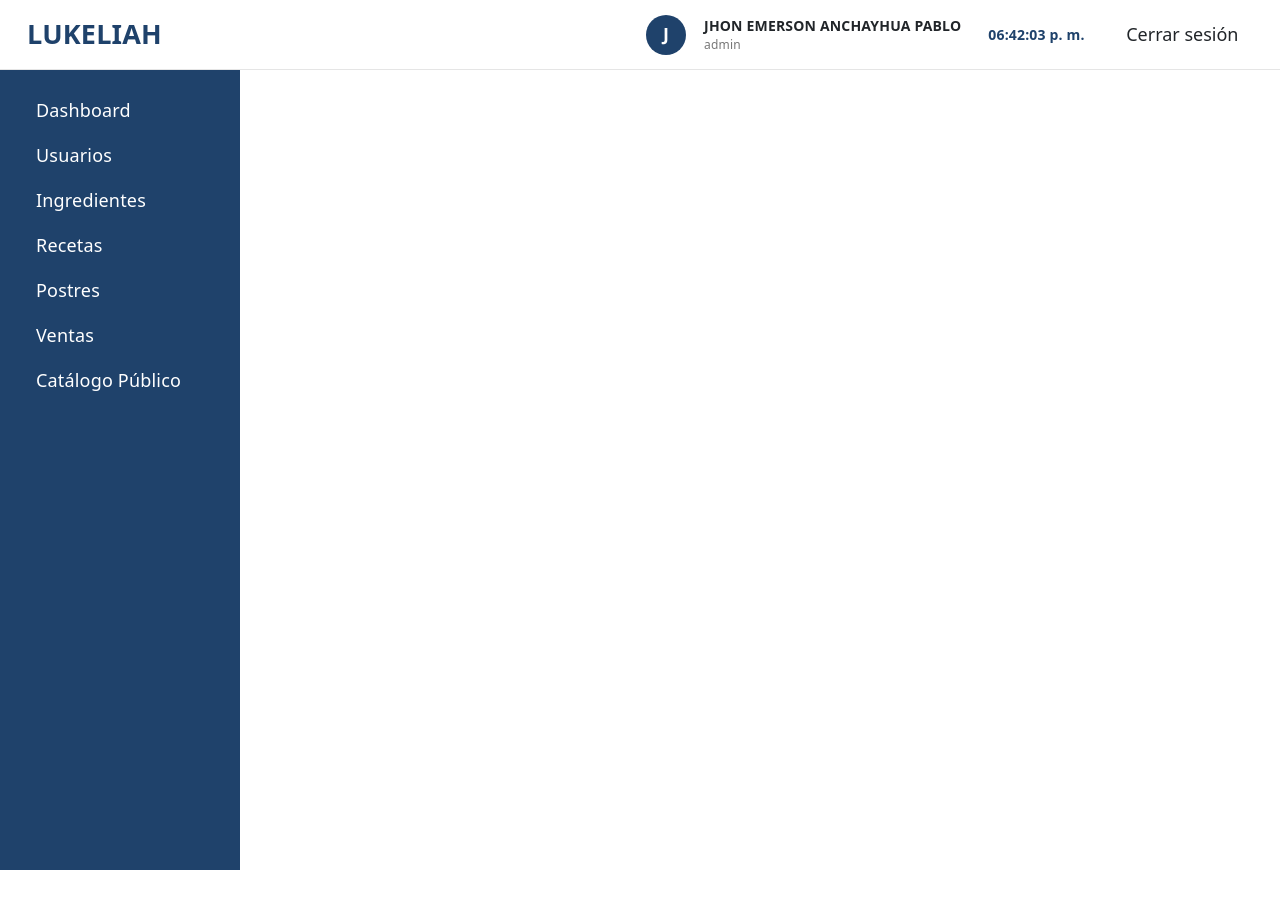
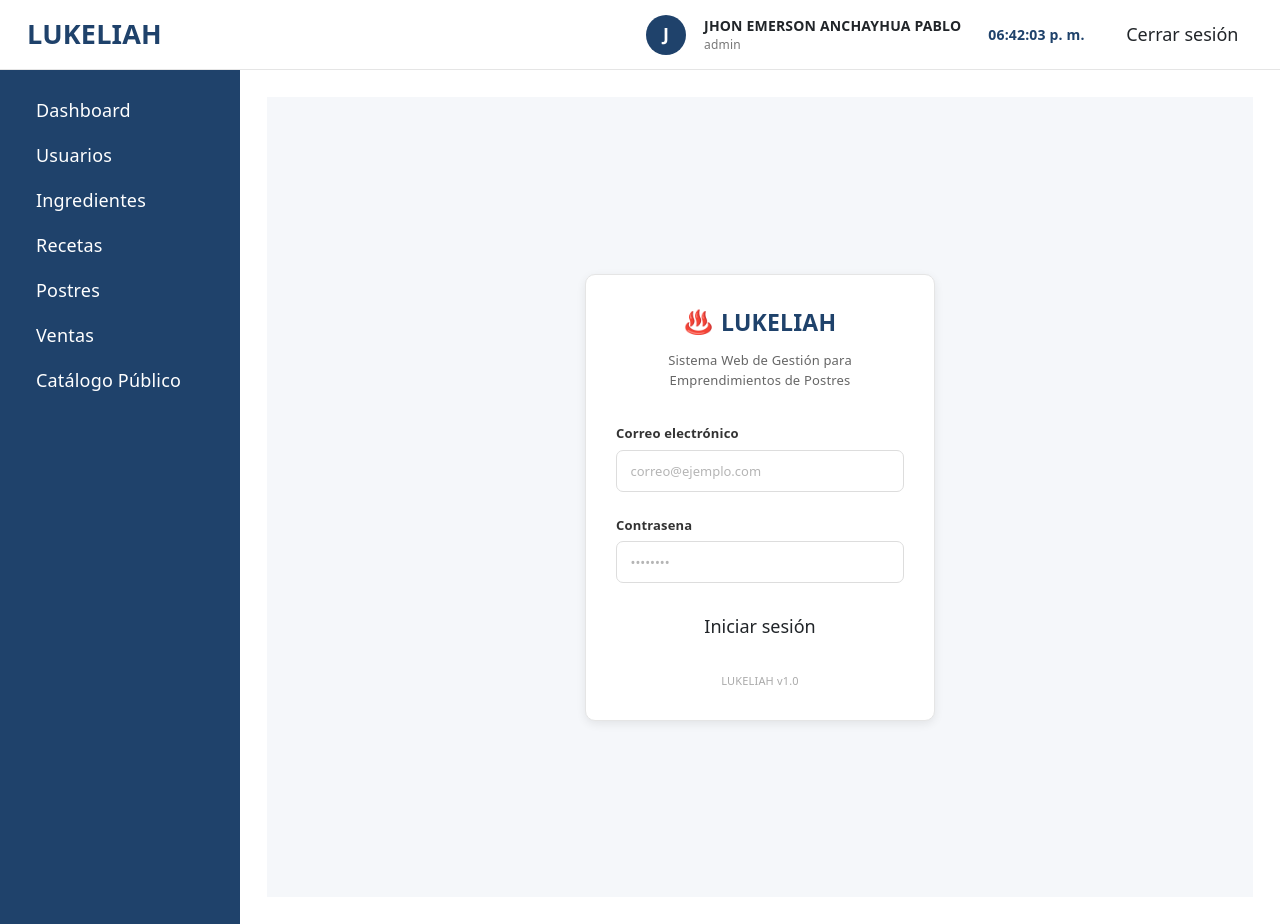
Before and after one commit to jhon-pablo23/PROYECTO_LUKELIAH, a React (Vite) app: page /login in a window 1280 px wide. Before the commit the page ends 870 px from the top, so only its background shows below. Built offline with nearby package versions, Linux system fonts and the light colour scheme.

Commit message:
frontend login jsx y css

```diff
--- a/src/App.jsx
+++ b/src/App.jsx
@@ -1,6 +1,7 @@
 import { useState, useEffect } from "react";
 import { BrowserRouter, Routes, Route, Navigate } from "react-router-dom";
 
+import Login from "./components/login/login";
 import Menu from "./components/menu/menu";
 import Panel from "./components/panel/panel";
 import Usuarios from "./components/usuarios/usuarios";
@@ -9,6 +10,7 @@ import Recetas from "./components/recetas/recetas";
 import Postres from "./components/postres/postres";
 import Ventas from "./components/ventas/ventas";
 import Catalogo from "./components/catalogo/catalogo";
+
 
 function App() {
 
@@ -155,6 +157,11 @@ function App() {
             <Routes>
 
               <Route
+                path="/login"
+                element={<Login />}
+              />
+
+              <Route
                 path="/"
                 element={<Navigate to="/inicio" />}
               />
--- /dev/null
+++ b/src/components/login/login.css
@@ -0,0 +1,88 @@
+.login-container {
+    min-height: 100vh;
+    background-color: #f5f7fa;
+    display: flex;
+    justify-content: center;
+    align-items: center;
+    padding: 20px;
+}
+
+.login-card {
+    width: 350px;
+    background-color: #ffffff;
+    border: 1px solid #e5e5e5;
+    border-radius: 10px;
+    padding: 30px;
+    box-shadow: 0 3px 10px rgba(0, 0, 0, 0.08);
+}
+
+.login-logo {
+    display: flex;
+    justify-content: center;
+    align-items: center;
+    gap: 8px;
+    color: #1f426b;
+    font-size: 23px;
+    font-weight: 700;
+    margin-bottom: 12px;
+}
+
+.login-logo-icon {
+    font-size: 23px;
+    line-height: 1;
+}
+
+.login-descripcion {
+    text-align: center;
+    color: #666666;
+    font-size: 13px;
+    line-height: 1.5;
+    margin-bottom: 28px;
+}
+
+.login-form .form-label {
+    color: #333333;
+    font-size: 13px;
+    font-weight: 600;
+    margin-bottom: 6px;
+}
+
+.login-form .form-control {
+    height: 40px;
+    border: 1px solid #dddddd;
+    border-radius: 7px;
+    font-size: 13px;
+}
+
+.login-form .form-control::placeholder {
+    color: #b5b5b5;
+}
+
+.login-form .form-control:focus {
+    border-color: #1f426b;
+    box-shadow: 0 0 0 0.15rem rgba(31, 66, 107, 0.15);
+}
+
+.login-btn {
+    width: 100%;
+    height: 40px;
+    background-color: #1f426b;
+    color: #ffffff;
+    border: none;
+    border-radius: 7px;
+    font-size: 13px;
+    font-weight: 600;
+    margin-top: 4px;
+}
+
+.login-btn:hover {
+    background-color: #173451;
+    color: #ffffff;
+}
+
+.login-version {
+    text-align: center;
+    color: #aaaaaa;
+    font-size: 11px;
+    margin-top: 28px;
+}
--- /dev/null
+++ b/src/components/login/login.jsx
@@ -0,0 +1,128 @@
+import { useState } from "react";
+import { useNavigate } from "react-router-dom";
+import "./login.css";
+
+function Login() {
+
+    const [correo, setCorreo] = useState("");
+    const [contrasena, setContrasena] = useState("");
+
+    const navigate = useNavigate();
+
+    function iniciarSesion() {
+
+        if (correo === "") {
+            alert("Ingrese su correo electrónico.");
+            return;
+        }
+
+        if (contrasena === "") {
+            alert("Ingrese su contrasena.");
+            return;
+        }
+
+        navigate("/inicio");
+    }
+
+    return (
+        <div className="login-container">
+
+            <div className="login-card">
+
+                {/* LOGO */}
+
+                <div className="login-logo">
+
+                    <div className="login-logo-icon">
+                        ♨
+                    </div>
+
+                    <span>
+                        LUKELIAH
+                    </span>
+
+                </div>
+
+
+                {/* DESCRIPCION */}
+
+                <p className="login-descripcion">
+                    Sistema Web de Gestión para
+                    <br />
+                    Emprendimientos de Postres
+                </p>
+
+
+                {/* FORMULARIO */}
+
+                <div className="login-form">
+
+
+                    {/* CORREO */}
+
+                    <div className="mb-3">
+
+                        <label className="form-label">
+                            Correo electrónico
+                        </label>
+
+                        <input
+                            type="email"
+                            className="form-control"
+                            placeholder="correo@ejemplo.com"
+                            value={correo}
+                            onChange={(e) =>
+                                setCorreo(e.target.value)
+                            }
+                        />
+
+                    </div>
+
+
+                    {/* CONTRASENA */}
+
+                    <div className="mb-3">
+
+                        <label className="form-label">
+                            Contrasena
+                        </label>
+
+                        <input
+                            type="password"
+                            className="form-control"
+                            placeholder="••••••••"
+                            value={contrasena}
+                            onChange={(e) =>
+                                setContrasena(e.target.value)
+                            }
+                        />
+
+                    </div>
+
+
+                    {/* BOTON */}
+
+                    <button
+                        type="button"
+                        className="btn login-btn"
+                        onClick={iniciarSesion}
+                    >
+                        Iniciar sesión
+                    </button>
+
+                </div>
+
+
+                {/* VERSION */}
+
+                <div className="login-version">
+                    LUKELIAH v1.0
+                </div>
+
+            </div>
+
+        </div>
+    );
+}
+
+export default Login;
```
